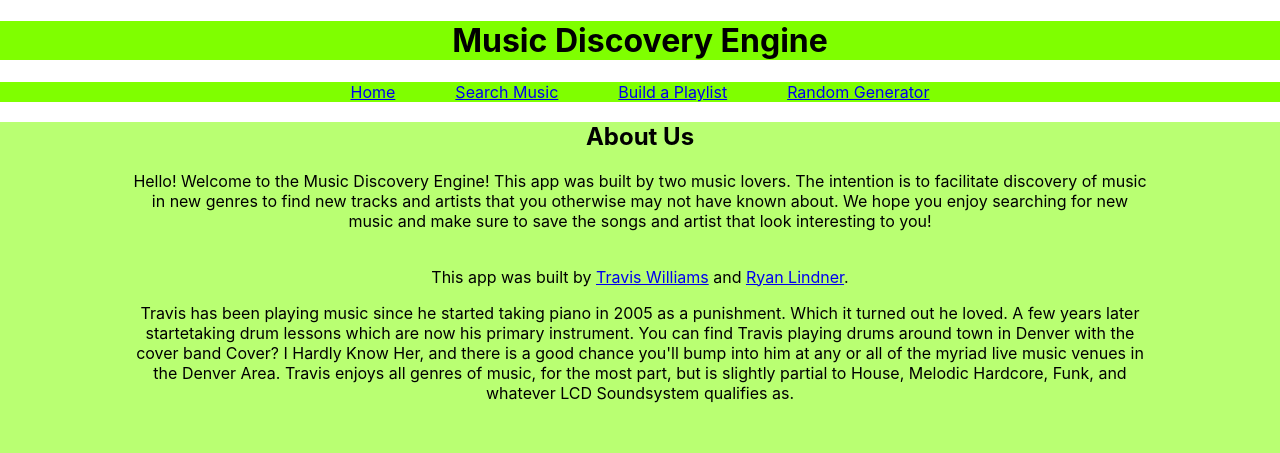
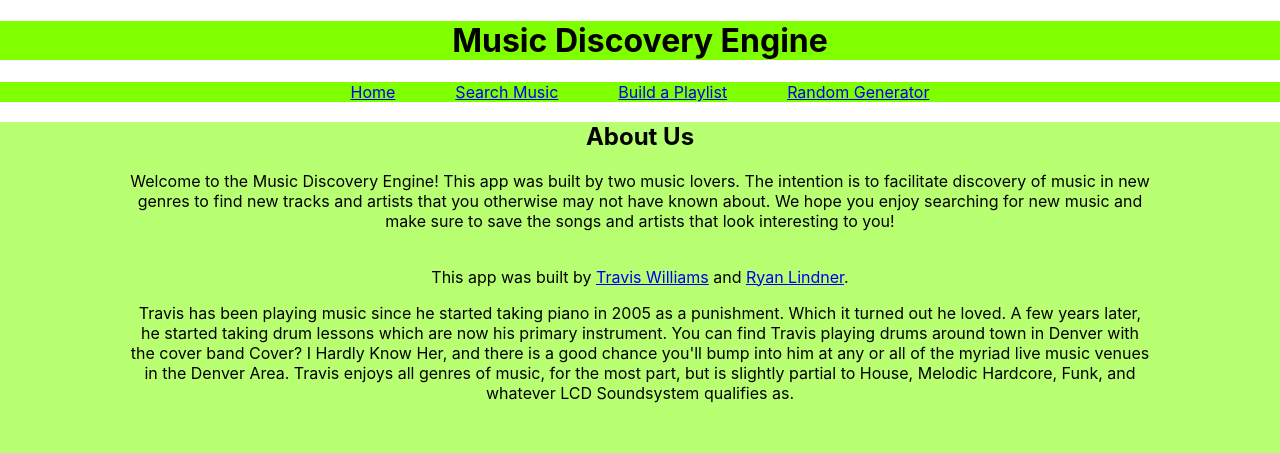
Before and after one commit to traviswilliams94/music-discovery-engine, a React (Create React App) app: page /#/ in a window 1280 px wide. Shown: the top 453 px of the page. Built offline with nearby package versions, Linux system fonts and the light colour scheme; no server answers.

Commit message:
proofreading for home page

```diff
--- a/src/Components/Home.js
+++ b/src/Components/Home.js
@@ -6,13 +6,13 @@ function Home(){
         <div className="background">
         <div className="aboutus">
             <h2>About Us</h2>
-            Hello! Welcome to the Music Discovery Engine! This app was built by two music lovers. The intention is to facilitate discovery of music in new genres to find new tracks and artists
-            that you otherwise may not have  known about. We hope you enjoy searching for new music and make sure to save the songs and artist that look interesting to you!
+            Welcome to the Music Discovery Engine! This app was built by two music lovers. The intention is to facilitate discovery of music in new genres to find new tracks and artists
+            that you otherwise may not have known about. We hope you enjoy searching for new music and make sure to save the songs and artists that look interesting to you!
         </div>
         <br />
         <div className="aboutus">
             <p>This app was built by <a target="_blank" rel="noopener" href="https://www.linkedin.com/in/travis-williams-dotcom/">Travis Williams</a> and <a target="_blank" rel="noopener" href="https://www.linkedin.com/in/ryan-m-lindner/">Ryan Lindner</a>.</p>
-            <p>Travis has been playing music since he started taking piano in 2005 as a punishment. Which it turned out he loved. A few years later startetaking drum lessons which are now
+            <p>Travis has been playing music since he started taking piano in 2005 as a punishment. Which it turned out he loved. A few years later, he started taking drum lessons which are now
                 his primary instrument. You can find Travis playing drums around town in Denver with the cover band Cover? I Hardly Know Her, and there is a good chance you'll bump into him
                 at any or all of the myriad live music venues in the Denver Area. Travis enjoys all genres of music, for the most part, but is slightly partial to House, Melodic Hardcore, Funk,
                 and whatever LCD Soundsystem qualifies as.
```
